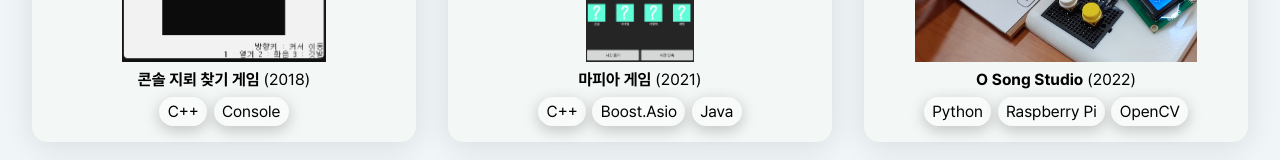
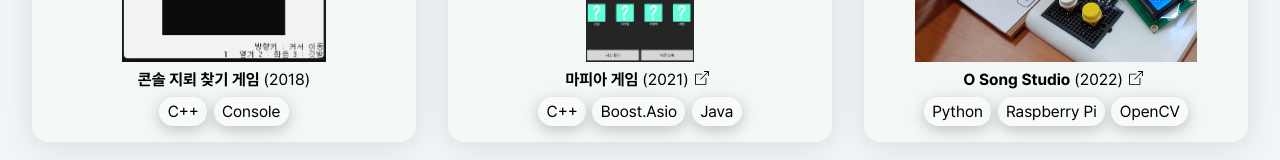
Before and after one commit to ldhhello/ldh-monster-react, a React (Vite) app: page /portfolio in a window 1280 px wide. Shown: the part 488-648 px from the top of the page. Built offline with nearby package versions, Linux system fonts and the light colour scheme.

Commit message:
✨Add links

```diff
--- /dev/null
+++ b/src/components/LinkButton.tsx
@@ -0,0 +1,19 @@
+import linkImg from '../assets/box-arrow-up-right.svg';
+import { Link } from 'react-router-dom';
+import styled from 'styled-components';
+
+type Props = {
+  to: string,
+}
+
+const Image = styled.img`
+  padding-left: 6px;
+  padding-right: 6px;
+  height: 0.87rem;
+`
+
+export default function LinkButton({ to }: Props) {
+  return <Link to={to}>
+    <Image src={linkImg} />
+  </Link>
+}
--- a/src/components/ProjectItem.tsx
+++ b/src/components/ProjectItem.tsx
@@ -3,6 +3,7 @@ import TechStack from './TechStack';
 import { media } from '../design/media';
 import ProjectItemMobile from './ProjectItemMobile';
 import { useBreakpoint } from '../design/useBreakpoint';
+import LinkButton from './LinkButton';
 
 const Item = styled.div`
   box-sizing: border-box;
@@ -47,16 +48,17 @@ export type Props = {
   link?: string,
 };
 
-export default function ProjectItem({title, year, image, techStack}: Props) {
+export default function ProjectItem({title, year, image, techStack, link}: Props) {
   const { isMobile, isMobileSmall } = useBreakpoint();
 
   if (isMobile || isMobileSmall)
-    return ProjectItemMobile({title, year, image, techStack});
+    return ProjectItemMobile({title, year, image, techStack, link});
 
   return <Item>
     <ItemImage src={image} />
     <p>
       <strong>{title}</strong> ({year})
+      {link && <LinkButton to={link} />}
     </p>
     <TechStack list={techStack} />
   </Item>
--- a/src/components/ProjectItemMobile.tsx
+++ b/src/components/ProjectItemMobile.tsx
@@ -1,6 +1,7 @@
 import styled from 'styled-components';
 import TechStack from './TechStack';
 import { media } from '../design/media';
+import LinkButton from './LinkButton';
 
 const Item = styled.div`
   box-sizing: border-box;
@@ -57,13 +58,14 @@ export type Props = {
   link?: string,
 };
 
-export default function ProjectItemMobile({title, year, image, techStack}: Props) {
+export default function ProjectItemMobile({title, year, image, techStack, link}: Props) {
   return <Item>
     <ItemImage src={image} />
     <VerticalBar />
     <InnerBox>
       <p>
         <strong>{title}</strong> ({year})
+        {link && <LinkButton to={link} />}
       </p>
       <TechStack list={techStack} />
     </InnerBox>
```
Also changed, not shown: src/assets/box-arrow-up-right.svg (added), src/assets/hash.svg (added).
